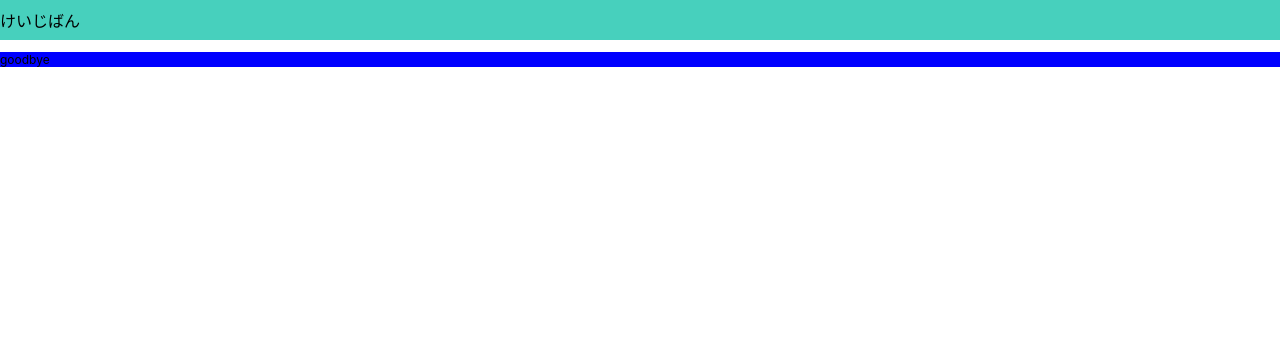
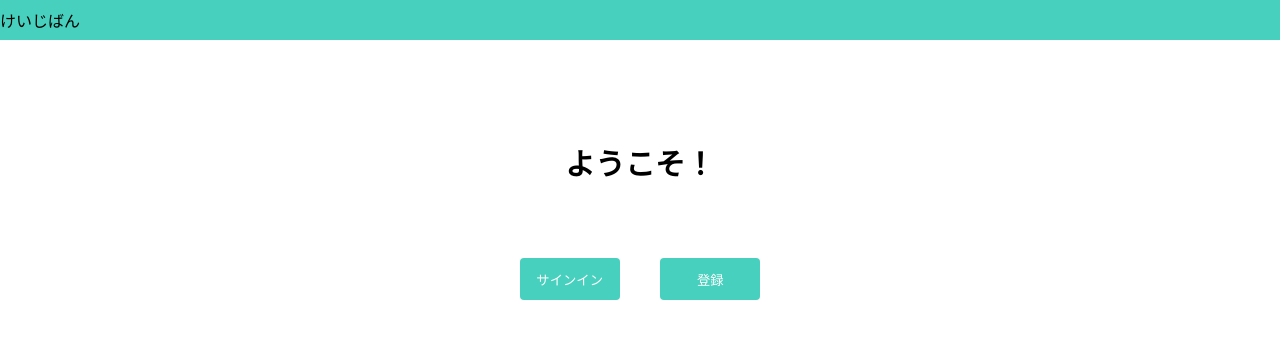
Before and after one commit to kino-ma/kyuban, a Next.js app in the folder web/: page / in a window 1280 px wide. Shown: the top 338 px of the page. Built offline with nearby package versions, Linux system fonts and the light colour scheme.

Commit message:
[feat] apply styles for index

```diff
--- /dev/null
+++ b/web/components/button.tsx
@@ -0,0 +1,9 @@
+import button from "../styles/button.module.css";
+
+export const Button: React.FC = ({ children, ...props }) => {
+  return (
+    <button className={button.button} {...props}>
+      {children}
+    </button>
+  );
+};
--- a/web/pages/index.js
+++ /dev/null
@@ -1,8 +0,0 @@
-import Head from 'next/head'
-import styles from '../styles/Home.module.css'
-
-export default function Home() {
-  const content = <p>goodbye</p>;
-
-  return <div style={{ background: "blue" }}>{content}</div>;
-}
--- /dev/null
+++ b/web/pages/index.tsx
@@ -0,0 +1,28 @@
+import Head from "next/head";
+import Link from "next/link";
+import React from "react";
+
+import styles from "../styles/Home.module.css";
+import card from "../styles/card.module.css";
+import { Button } from "../components/button";
+
+export default function Home() {
+  return (
+    <React.Fragment>
+      <Head>
+        <title>けいじばん</title>
+      </Head>
+      <main className={styles.main}>
+        <h1>ようこそ！</h1>
+        <div className={card.index}>
+          <Link href="/signin">
+            <Button>サインイン</Button>
+          </Link>
+          <Link href="/register">
+            <Button>登録</Button>
+          </Link>
+        </div>
+      </main>
+    </React.Fragment>
+  );
+}
--- a/web/styles/button.module.css
+++ b/web/styles/button.module.css
@@ -4,7 +4,7 @@
   align-items: center;
   width: 100px;
   height: 42px;
-  margin: 64px 1px 1px 1px;
+  margin: 1px;
   background-color: var(--green1);
   color: var(--white1);
   border-radius: 4px;
@@ -14,5 +14,5 @@
 .button:hover {
   width: 102px;
   height: 44px;
-  margin: 62px 0px 0px 0px;
+  margin: 0px;
 }
--- a/web/styles/card.module.css
+++ b/web/styles/card.module.css
@@ -7,3 +7,12 @@
   flex-flow: column;
   align-items: center;
 }
+
+.index {
+  width: 320px;
+  height: 150px;
+  display: flex;
+  flex-flow: row;
+  align-items: center;
+  justify-content: space-evenly;
+}
--- a/web/styles/globals.css
+++ b/web/styles/globals.css
@@ -11,6 +11,7 @@ h1 {
 }
 h2 {
   font-size: 24px;
+  margin: 12px;
 }
 h3 {
   font-size: 30px;
@@ -28,13 +29,13 @@ a {
 }
 
 :root {
-  --pink1:#FF5DA2;
+  --pink1: #ff5da2;
   --white1: #ffffff;
   --white2: #f5f5f5;
   --black1: #1a1a1a;
   --black2: #828282;
   --black3: #c4c4c4;
-  --green1: #47D0BD;
-  --green2: #DAEC8B;
-  --cream: #FFFDD6;
+  --green1: #47d0bd;
+  --green2: #daec8b;
+  --cream: #fffdd6;
 }
```
Lines whose indentation alone changed are shown as unchanged.
